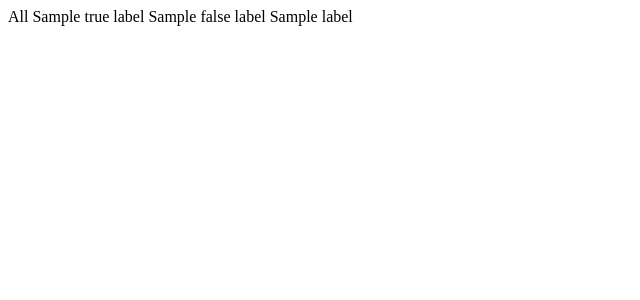
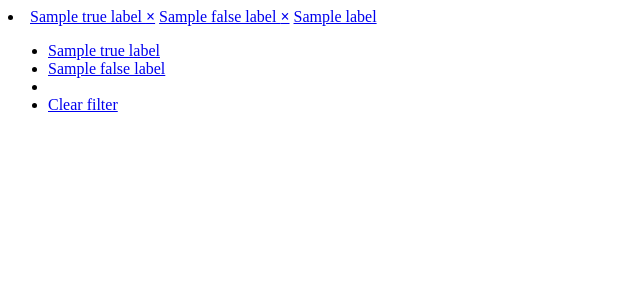
Before and after one commit to christhekeele/django-native-datatables, a Python web app: template nativetables/templates/bool_filter.html in a window 1280 px wide. Shown: the top 300 px of the page, without its empty margins (0-640 px from the left). Run offline with Jinja, Linux system fonts and the light colour scheme; the template is opened without the code that fills it: most values are stand-ins (such as "Sample title", 1, 10 or a date in 2020).

Commit message:
Update boolean filters
Signed-off-by: Chris Keele <dev@chriskeele.com>

```diff
--- a/nativetables/tables.py
+++ b/nativetables/tables.py
@@ -203,7 +203,7 @@ class DataSet(QuerySet):
         print self._state.filter_values
         filter_args = {}
         for filter_field, selection in self._state.filter_values.iteritems():
-            if filter_field in [f for f in self.filters] and not selection is None and selection:
+            if filter_field in [f for f in self.filters] and not selection is None:
                 if isinstance(selection, list):
                     filter_args[filter_field+"__in"]=selection
                 else:
--- a/nativetables/templates/bool_filter.html
+++ b/nativetables/templates/bool_filter.html
@@ -1,6 +1,11 @@
-<div class="btn-group" data-toggle="buttons-radio" data-table-single-filter="{{name}}">
-  <a title="Show All" class="btn btn-small" data-filter>All</a>
-  <a title="Sort by {{true_label}}" class="btn btn-small" data-filter="True">{{true_label}}</a>
-  <a title="Sort by {{false_label}}" class="btn btn-small" data-filter="False">{{false_label}}</a>
-  <a title="Sort by {{label}}" data-filter-header class="btn btn-primary btn-small radio-exception">{{label}}</a>
-</div>
+<li class="dropdown swiggle feature">
+  <a href="#" id="True" class="btn btn-mini heads-up">{{true_label}} <strong>&times;</strong></a>
+  <a href="#" id="False" class="btn btn-mini heads-up">{{false_label}} <strong>&times;</strong></a>
+  <a href="#" class="dropdown-toggle btn btn-mini swiggle-title" data-toggle="dropdown">{{label}} <span class="caret"></span></a>
+  <ul class="dropdown-menu all-swiggles" data-table-single-filter="{{name}}">
+    <li><a href="#" data-filter="True">{{true_label}}</a></li>
+    <li><a href="#" data-filter="False">{{false_label}}</a></li>
+    <li class="divider"></li>
+    <li><a href="#" data-filter-clear="{{name}}">Clear filter</a></li>
+  </ul>
+</li>
```
Also changed, not shown: nativetables/static/js/nativetables.js (+6 -10 lines), nativetables/views.py (+7 -11 lines), 1 other file.
